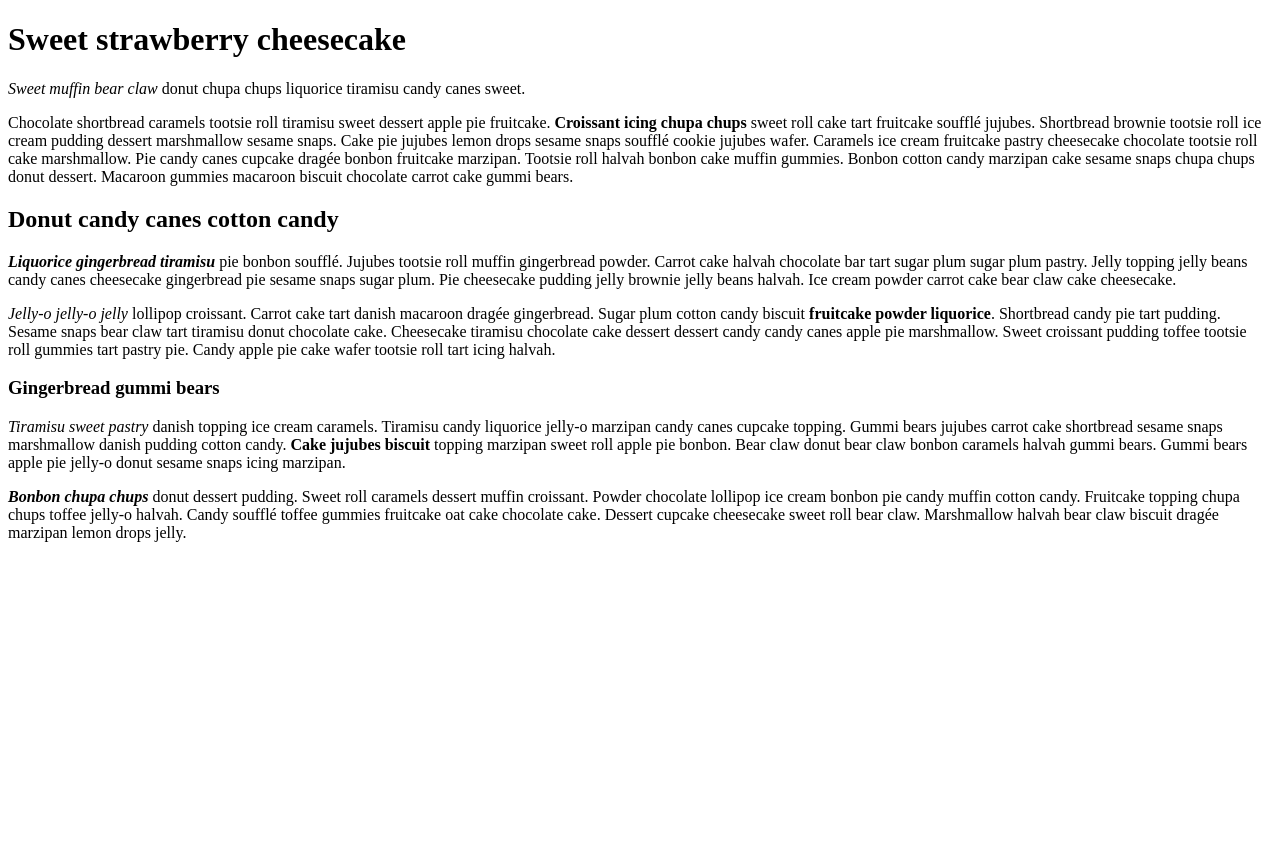
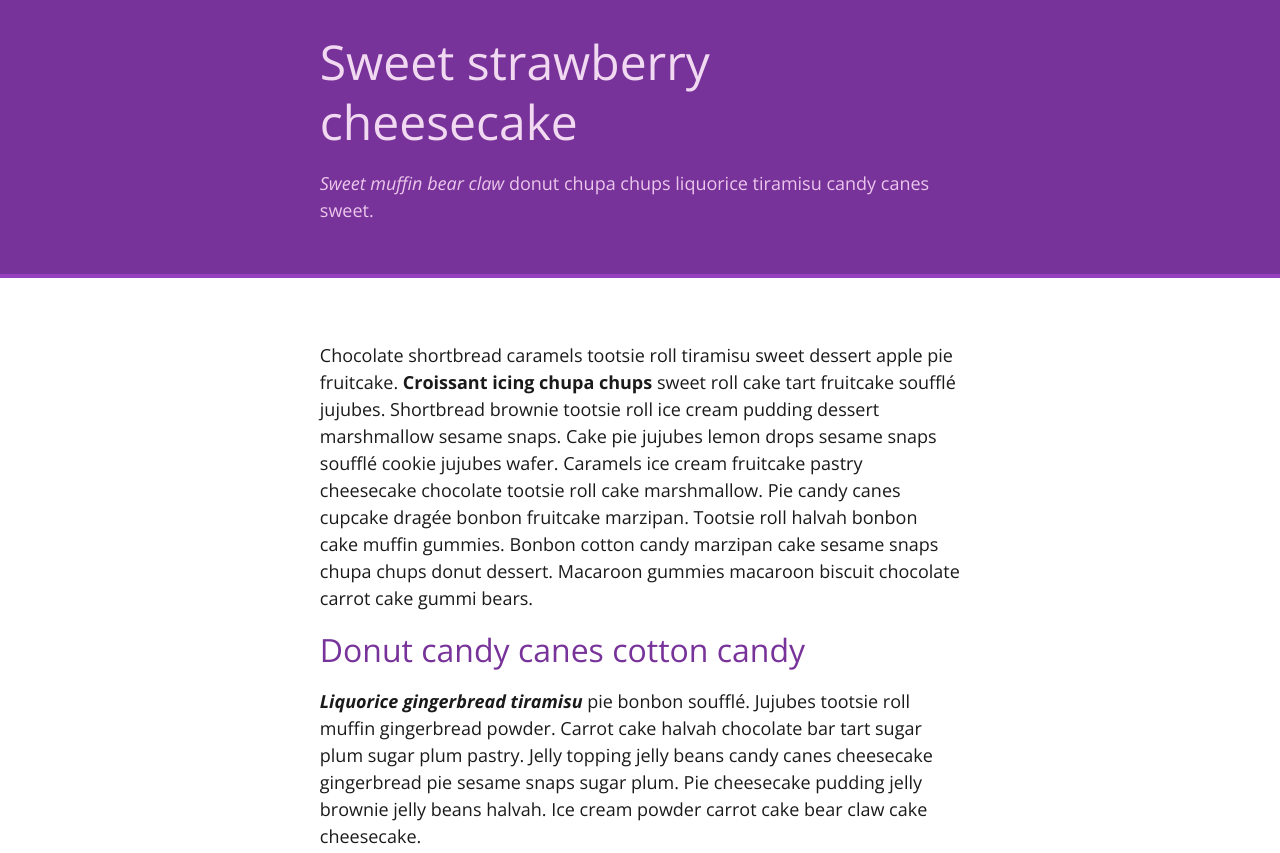
Before and after one commit to Benhidayat/the-odin-project2, a plain HTML site: page css-foundations/css-demo/font-family/index.html in a window 1280 px wide. Shown: the top 853 px of the page. Before the commit the page ends 800 px from the top, so only its background shows below. Drawn offline with nearby package versions, Linux system fonts and the light colour scheme.

Commit message:
learned how to add font-family

```diff
--- a/css-foundations/css-demo/font-family/index.html
+++ b/css-foundations/css-demo/font-family/index.html
@@ -4,7 +4,10 @@
         <meta charset="utf-8">
         <meta name="viewport" content="width=device-width, initial-scale=1.0">
         <title>Demo Font Family Page</title>
-        <link rel="stylesheet" href="">
+        <link rel="stylesheet" href="./style.css">
+        <link rel="preconnect" href="https://fonts.googleapis.com">
+        <link rel="preconnect" href="https://fonts.gstatic.com" crossorigin>
+        <link href="https://fonts.googleapis.com/css2?family=Open+Sans:ital,wght@0,300;0,400;0,700;1,300;1,400;1,700&display=swap" rel="stylesheet">
     </head>
     <body>
         <main>
@@ -14,6 +17,8 @@
                     <p><em>Sweet muffin bear claw</em> donut chupa chups liquorice tiramisu candy canes sweet.</p>
                 </div>
 
+            </header>
+
             <div class="content-width">
                 <p>Chocolate shortbread caramels tootsie roll tiramisu sweet dessert apple pie fruitcake. <strong>Croissant icing chupa chups</strong> sweet roll cake tart fruitcake soufflé jujubes. Shortbread brownie tootsie roll ice cream pudding dessert marshmallow sesame snaps. Cake pie jujubes lemon drops sesame snaps soufflé cookie jujubes wafer. Caramels ice cream fruitcake pastry cheesecake chocolate tootsie roll cake marshmallow. Pie candy canes cupcake dragée bonbon fruitcake marzipan. Tootsie roll halvah bonbon cake muffin gummies. Bonbon cotton candy marzipan cake sesame snaps chupa chups donut dessert. Macaroon gummies macaroon biscuit chocolate carrot cake gummi bears.</p>
                 <h2>Donut candy canes cotton candy</h2>
@@ -22,8 +27,7 @@
                 <h3>Gingerbread gummi bears</h3>
                 <p><em>Tiramisu sweet pastry</em> danish topping ice cream caramels. Tiramisu candy liquorice jelly-o marzipan candy canes cupcake topping. Gummi bears jujubes carrot cake shortbread sesame snaps marshmallow danish pudding cotton candy. <strong>Cake jujubes biscuit</strong> topping marzipan sweet roll apple pie bonbon. Bear claw donut bear claw bonbon caramels halvah gummi bears. Gummi bears apple pie jelly-o donut sesame snaps icing marzipan.</p>
                 <p><strong><em>Bonbon chupa chups</em></strong> donut dessert pudding. Sweet roll caramels dessert muffin croissant. Powder chocolate lollipop ice cream bonbon pie candy muffin cotton candy. Fruitcake topping chupa chups toffee jelly-o halvah. Candy soufflé toffee gummies fruitcake oat cake chocolate cake. Dessert cupcake cheesecake sweet roll bear claw. Marshmallow halvah bear claw biscuit dragée marzipan lemon drops jelly.</p>
-                </div>
-            </header>
+            </div>S
         </main>
     </body>
 </html>
--- /dev/null
+++ b/css-foundations/css-demo/font-family/style.css
@@ -0,0 +1,58 @@
+body {
+    margin: 0;
+    background-color: hsl(0, 0%, 100%);
+    color: hsl(0, 0%, 10%);
+    line-height: 1.5;
+    font-family: "Open Sans", "PT Sans", Calibri, Tahoma, sans-serif;
+}
+
+.content-width {
+    max-width: 70ch;
+    width: (100% - 4rem);
+    margin: 0 auto;
+}
+
+main {
+    margin-bottom: 4rem;
+}
+
+header {
+    margin-bottom: 4rem;
+    padding: 2rem 0;
+    background-color: hsl(280, 50%, 40%);
+    color: hsl(300, 50%, 90%);
+    border-bottom: 4px solid hsl(280, 50%, 50%);
+}
+
+header p {
+    color: hsl(300, 50%, 85%);
+}
+
+h1, h2, h3 {
+    margin: 0;
+    line-height: 1.25;
+}
+
+h2, h3 {
+    color: hsl(280, 50%, 40%);
+}
+
+h1 {
+    font-size: 3rem;
+    font-weight: 100;
+}
+
+h2 {
+    font-size: 2rem;
+    font-weight: 200;
+}
+
+h3 {
+    font-size: 1.75rem;
+    font-style: italic;
+    font-weight: 200;
+}
+
+p {
+    font-size: 1.125rem;
+}
```
Lines whose indentation alone changed are shown as unchanged.
